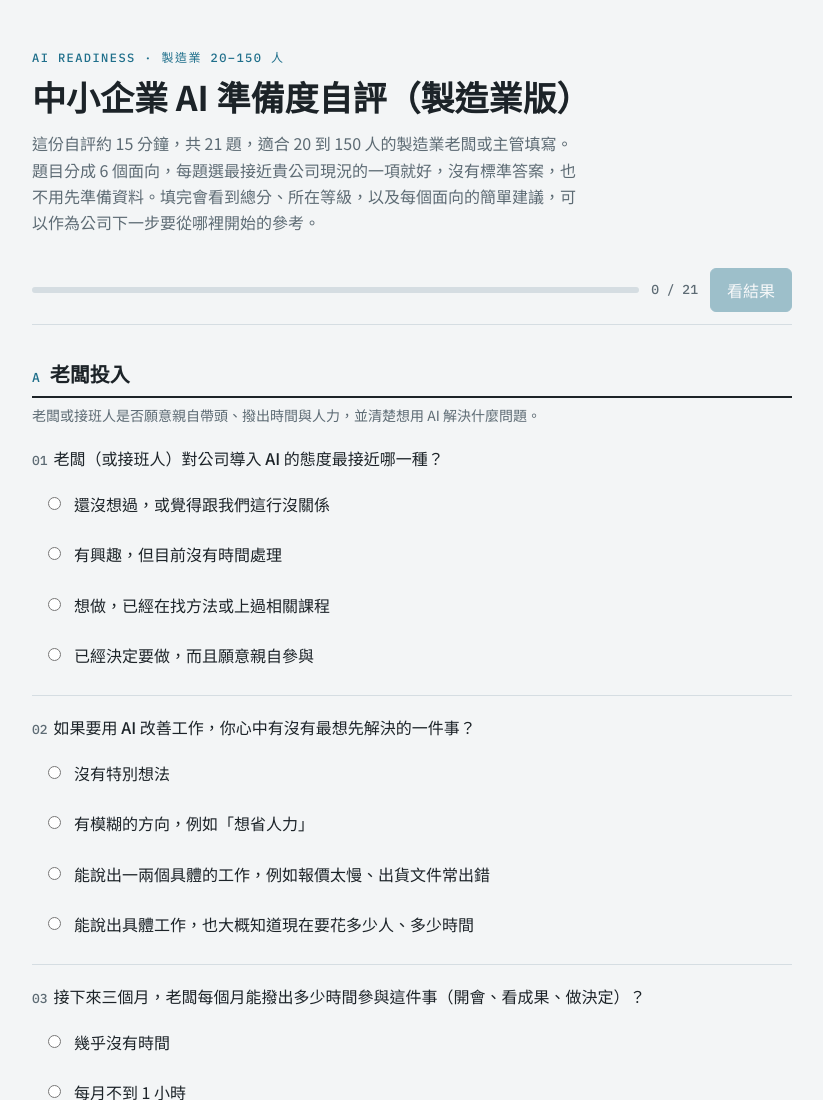
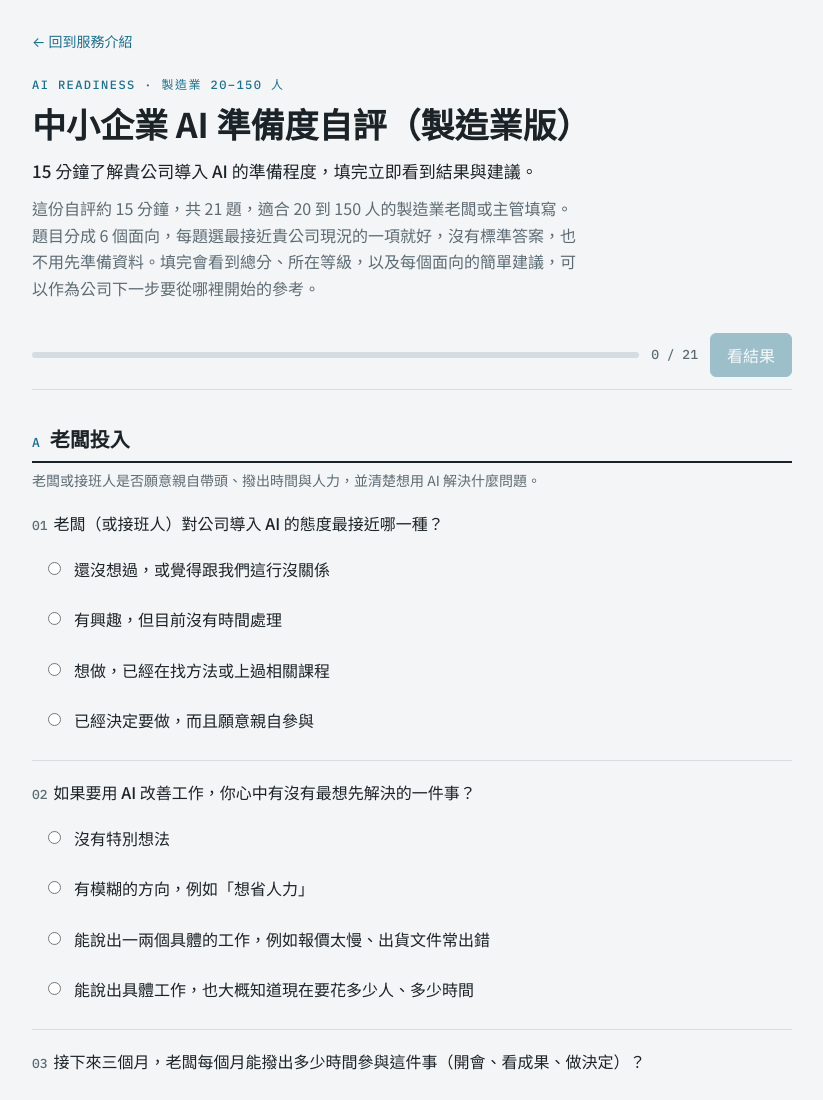
Before and after one commit to aireadiness-tw/check, a plain HTML site: page index.html in a window 1280 px wide. Shown: the top 1100 px of the page, without its empty margins (228-1051 px from the left). Drawn offline with Linux system fonts and the light colour scheme.

Commit message:
加回首頁連結與標題副標

```diff
--- a/index.html
+++ b/index.html
@@ -25,7 +25,11 @@
 body{background:var(--bg);color:var(--ink);font-family:var(--sans);font-size:16px;line-height:1.65;
   padding-left:max(16px,env(safe-area-inset-left,0px));padding-right:max(16px,env(safe-area-inset-right,0px));padding-block:0 48px}
 .wrap{max-width:760px;margin:0 auto}
-header.top{padding-block:40px 20px}
+.back{display:inline-block;margin-top:16px;padding-block:6px;font-size:14px;color:var(--accent);text-decoration:none}
+.back:hover{text-decoration:underline}
+.back:focus-visible{outline:2px solid var(--accent);outline-offset:2px}
+header.top{padding-block:16px 20px}
+.sub{font-size:17px;font-weight:500;margin:0 0 10px;max-width:62ch}
 .eyebrow{font-family:var(--mono);font-size:12px;letter-spacing:.12em;color:var(--accent);text-transform:uppercase}
 h1{font-size:clamp(26px,5vw,34px);line-height:1.25;margin:8px 0 12px;text-wrap:balance}
 .intro{color:var(--muted);max-width:62ch;margin:0}
@@ -78,9 +82,11 @@ ol.steps{margin:0;padding-left:1.4em;display:grid;gap:6px}
 <body>
 
 <div class="wrap">
+  <a class="back" href="/">← 回到服務介紹</a>
   <header class="top">
     <div class="eyebrow">AI Readiness · 製造業 20–150 人</div>
     <h1 id="title"></h1>
+    <p class="sub">15 分鐘了解貴公司導入 AI 的準備程度，填完立即看到結果與建議。</p>
     <p class="intro" id="intro"></p>
   </header>
   <div class="bar">
```
